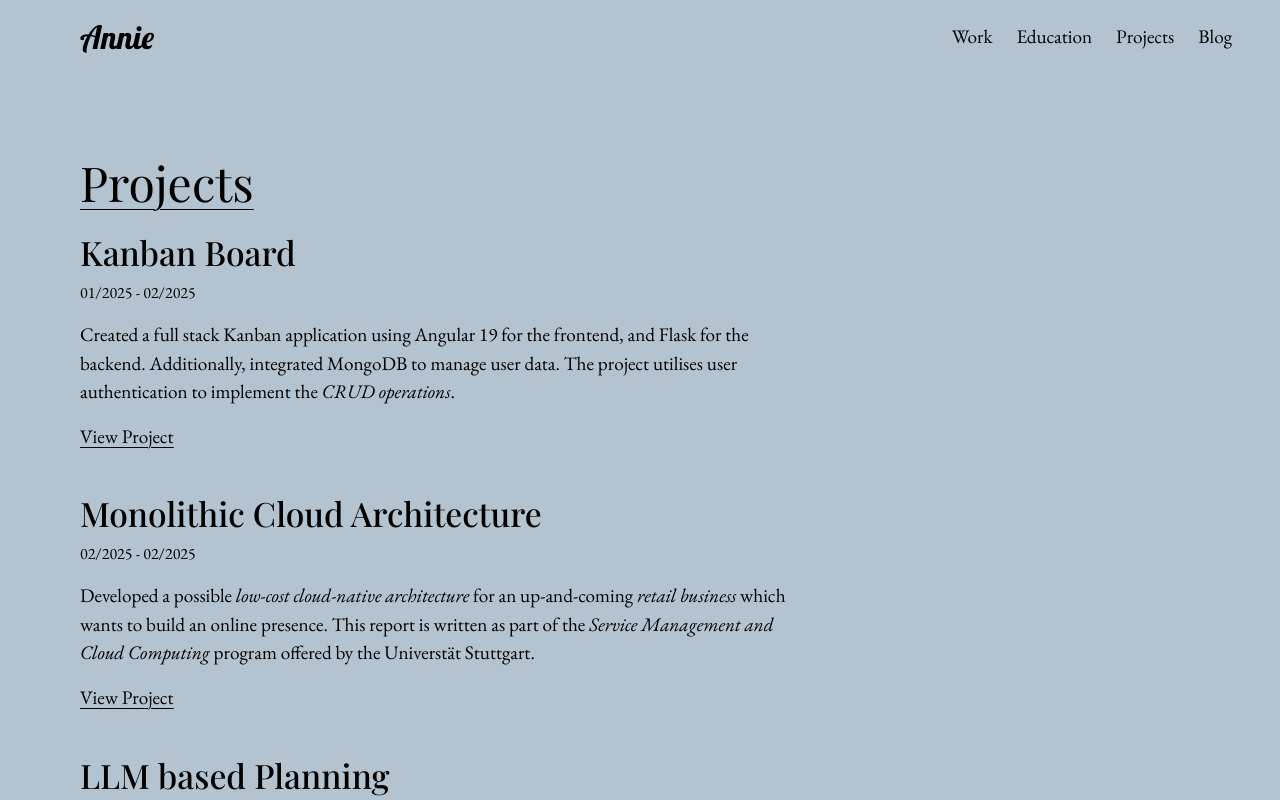
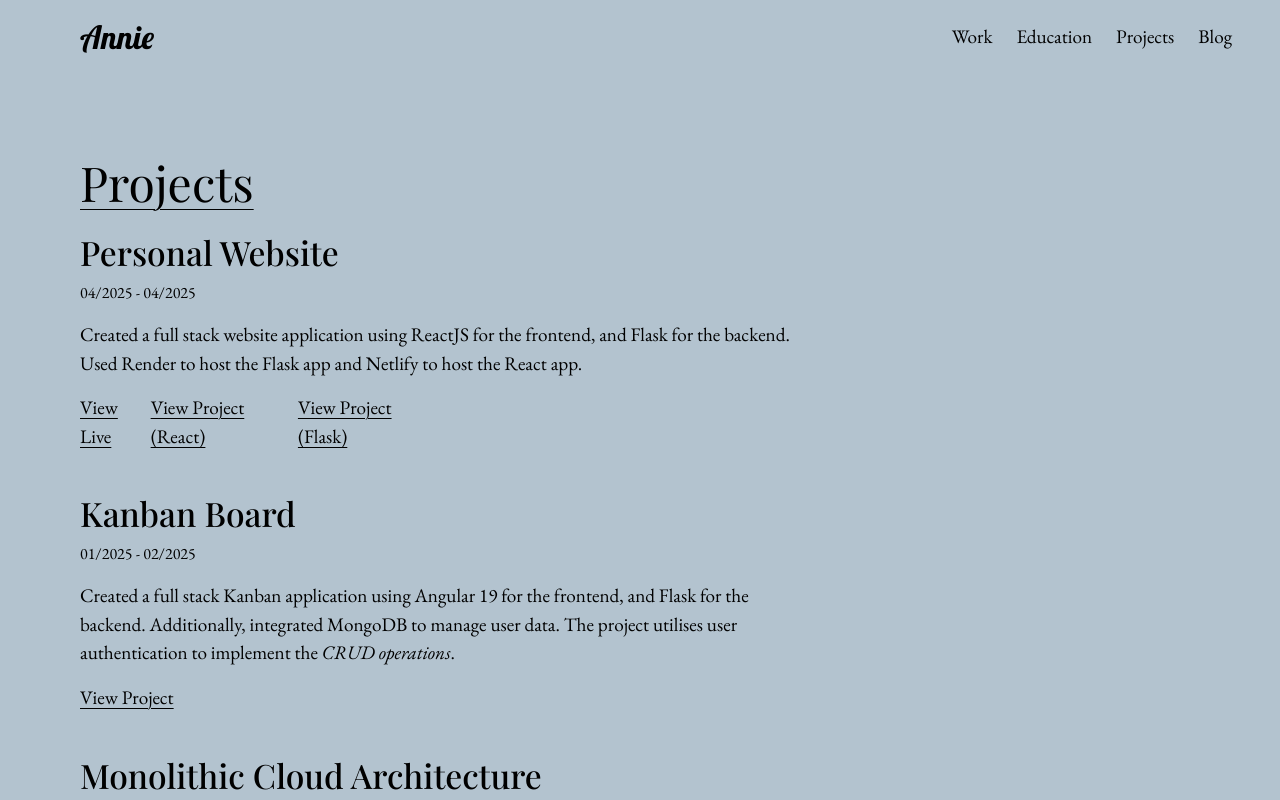
Before and after one commit to anniechakraborty/anniechakraborty.github.io, a React (Create React App) app: page /projects in a window 1280 px wide. Shown: the top 800 px of the page. Built offline with nearby package versions, Linux system fonts and the light colour scheme; a web font is replaced by a local one.

Commit message:
design changes and api inetgration

```diff
--- a/src/components/Blog.js
+++ b/src/components/Blog.js
@@ -1,27 +1,30 @@
 import React, { useEffect, useState } from "react";
 import axios from "axios";
+import LoadingSpinner from "./Spinner";
 
 import "./../styles/BlogProjects.css";
 
 export default function Blog() {
   const [posts, setPosts] = useState([]);
+  const [loading, setLoading] = useState(true);
 
   useEffect(() => {
     const fetchMediumPosts = async () => {
-      try {
-        const res = await axios.get("http://localhost:5000/api/medium-posts");
-        console.log(res.data);
-        setPosts(res.data);
-      } catch (err) {
-        console.error("Error fetching posts data:", err);
-      } finally {
-      }
+      fetch("https://personalwebsitebackend-1772.onrender.com/api/medium-posts")
+    .then((res) => res.json())
+    .then((data) => {
+      console.log(data);
+      setPosts(data);
+      setLoading(false);
+    });
     };
 
     fetchMediumPosts();
   }, []);
 
   const stripHtml = (html) => html.replace(/<[^>]*>/g, ' ');
+
+  if (loading) return <LoadingSpinner />;
 
   return (
     <div className="blogContainer">
--- a/src/components/Footer.js
+++ b/src/components/Footer.js
@@ -5,7 +5,7 @@ export default function Footer(){
     return (
         <div className="footer">
             <div className="about">
-            If you like my work, please connect with me via email or LinkedIn. You can view my work further on GitHub and on my blog.
+            If you like my work, please connect with me via email or LinkedIn. You can view my work further on GitHub, and on my blog.
             </div>
             <h2>Get in touch &#8594;</h2>
             <div className="contact">
@@ -15,6 +15,9 @@ export default function Footer(){
                  / <a href={'https://medium.com/@annie.chakraborty'} target="_blank">Blog</a>
                   / <a href={'https://www.instagram.com/tinybookishreviews/#'} target="_blank">Instagram</a>
             </div>
+            <div className="about my-3">
+            Made with &#9829; | React and Flask
+            </div>
         </div>
     )
 }
--- a/src/components/Projects.js
+++ b/src/components/Projects.js
@@ -6,12 +6,51 @@ export default function Projects() {
     <div className="blogContainer">
       <h2>Projects</h2>
       <div className="postCard">
+        <h3>Personal Website</h3>
+        <p className="publishedDate">04/2025 - 04/2025</p>
+        <p className="summary">
+          Created a full stack website application using ReactJS for the
+          frontend, and Flask for the backend. Used Render to host the Flask app
+          and Netlify to host the React app.
+        </p>
+        <div className="buttons">
+          <a
+            href="https://github.com/anniechakraborty/anniechakraborty.github.io"
+            target="_blank"
+            rel="noopener noreferrer"
+          >
+            View Live
+          </a>
+          <a
+            href="https://github.com/anniechakraborty/anniechakraborty.github.io"
+            target="_blank"
+            rel="noopener noreferrer"
+          >
+            View Project (React)
+          </a>
+          <a
+            href="https://github.com/anniechakraborty/anniechakraborty.github.io"
+            target="_blank"
+            rel="noopener noreferrer"
+          >
+            View Project (Flask)
+          </a>
+        </div>
+      </div>
+      <div className="postCard">
         <h3>Kanban Board</h3>
         <p className="publishedDate">01/2025 - 02/2025</p>
         <p className="summary">
-            Created a full stack Kanban application using Angular 19 for the frontend, and Flask for the backend. Additionally, integrated MongoDB to manage user data. The project utilises user authentication to implement the <em>CRUD operations</em>.
+          Created a full stack Kanban application using Angular 19 for the
+          frontend, and Flask for the backend. Additionally, integrated MongoDB
+          to manage user data. The project utilises user authentication to
+          implement the <em>CRUD operations</em>.
         </p>
-          <a href="https://github.com/anniechakraborty/simpleKanbanBoard" target="_blank" rel="noopener noreferrer">
+        <a
+          href="https://github.com/anniechakraborty/simpleKanbanBoard"
+          target="_blank"
+          rel="noopener noreferrer"
+        >
           View Project
         </a>
       </div>
@@ -19,9 +58,17 @@ export default function Projects() {
         <h3>Monolithic Cloud Architecture </h3>
         <p className="publishedDate">02/2025 - 02/2025</p>
         <p className="summary">
-            Developed a possible <em>low-cost cloud-native architecture</em> for an up-and-coming <em>retail business</em> which wants to build an online presence. This report is written as part of the <em>Service Management and Cloud Computing</em> program offered by the Universtät Stuttgart.
+          Developed a possible <em>low-cost cloud-native architecture</em> for
+          an up-and-coming <em>retail business</em> which wants to build an
+          online presence. This report is written as part of the{" "}
+          <em>Service Management and Cloud Computing</em> program offered by the
+          Universtät Stuttgart.
         </p>
-          <a href="https://medium.com/@annie.chakraborty/implementing-a-monolithic-cloud-architecture-1e9e48e4b47e" target="_blank" rel="noopener noreferrer">
+        <a
+          href="https://medium.com/@annie.chakraborty/implementing-a-monolithic-cloud-architecture-1e9e48e4b47e"
+          target="_blank"
+          rel="noopener noreferrer"
+        >
           View Project
         </a>
       </div>
@@ -29,7 +76,12 @@ export default function Projects() {
         <h3>LLM based Planning</h3>
         <p className="publishedDate">11/2024 - 02/2025</p>
         <p className="summary">
-            Researched the ways <em>Large Language models (or LLMs)</em> can be integrated in <em>planning tasks</em>. Compiled a seminar paper which focused on understanding planning problems in detail, the  existing algorithms and their drawbacks, and the possible ways LLMs and <em>prompting frameworks</em> which can be used to resolve the drawbacks.
+          Researched the ways <em>Large Language models (or LLMs)</em> can be
+          integrated in <em>planning tasks</em>. Compiled a seminar paper which
+          focused on understanding planning problems in detail, the existing
+          algorithms and their drawbacks, and the possible ways LLMs and{" "}
+          <em>prompting frameworks</em> which can be used to resolve the
+          drawbacks.
         </p>
         {/* <a href="https://github.com/anniechakraborty/simpleKanbanBoard" target="_blank" rel="noopener noreferrer">
             View Project
@@ -39,10 +91,19 @@ export default function Projects() {
         <h3>Book Quest</h3>
         <p className="publishedDate">06/2024 - 07/2024</p>
         <p className="summary">
-            The project aims to streamline and enhance the process of book discovery by leveraging the capabilities of NoSQL database MongoDB's Full-Text Search and then see how it fares against SQL database PostgreSQL by comparing the efficiency of query execution and the complexity of query searches supported by both.
-            <br/>Tech stack used: Python, XML, XSLT, MongoDB and PostgreSQL.
+          The project aims to streamline and enhance the process of book
+          discovery by leveraging the capabilities of NoSQL database MongoDB's
+          Full-Text Search and then see how it fares against SQL database
+          PostgreSQL by comparing the efficiency of query execution and the
+          complexity of query searches supported by both.
+          <br />
+          Tech stack used: Python, XML, XSLT, MongoDB and PostgreSQL.
         </p>
-          <a href="https://github.com/anniechakraborty/BookQuest" target="_blank" rel="noopener noreferrer">
+        <a
+          href="https://github.com/anniechakraborty/BookQuest"
+          target="_blank"
+          rel="noopener noreferrer"
+        >
           View Project
         </a>
       </div>
@@ -50,9 +111,17 @@ export default function Projects() {
         <h3>New Bit Level Positional Encryption Algorithm (NBPLEA - Ver 2)</h3>
         <p className="publishedDate">08/2020 - 04/2021</p>
         <p className="summary">
-            As part of my bachelor thesis, I developed a new cryptographic algorithm, using Java as my codebase, that would encrypt and decrypt text files. The spectral analysis showed that the process is free from standard cryptography attacks namely brute force, known plaintext and differential attacks.
+          As part of my bachelor thesis, I developed a new cryptographic
+          algorithm, using Java as my codebase, that would encrypt and decrypt
+          text files. The spectral analysis showed that the process is free from
+          standard cryptography attacks namely brute force, known plaintext and
+          differential attacks.
         </p>
-          <a href="https://ijsrcseit.com/paper/CSEIT217350.pdf" target="_blank" rel="noopener noreferrer">
+        <a
+          href="https://ijsrcseit.com/paper/CSEIT217350.pdf"
+          target="_blank"
+          rel="noopener noreferrer"
+        >
           Read More
         </a>
       </div>
--- /dev/null
+++ b/src/components/Spinner.js
@@ -0,0 +1,13 @@
+import React from "react";
+import "./../styles/Spinner.css";
+
+export default function LoadingSpinner() {
+  return (
+    <div className="spinner-container">
+      <div className="fancy-spinner">
+        <div className="double-bounce1"></div>
+        <div className="double-bounce2"></div>
+      </div>
+    </div>
+  );
+}
--- a/src/styles/BlogProjects.css
+++ b/src/styles/BlogProjects.css
@@ -35,11 +35,18 @@ h3{
     color: black;
 }
 
-.summary{
+.summary, .summary a{
     font-size: 1.2em;
+    text-decoration: none;
 }
 
-.blogContainer a {
+.buttons{
+    width: 50%;
+    display: flex;
+    justify-content: space-between;
+}
+
+.buttons a, .blogContainer a {
     transition: color 0.2s ease;
     /* Font properties*/
     font-family: "EB Garamond", serif;
@@ -53,7 +60,7 @@ h3{
     text-underline-offset: 4px;
 }
 
-.blogContainer a:hover {
+.buttons a:hover, .blogContainer a:hover {
     color: #0073b1;
     /* LinkedIn blue ;) */
 }
--- a/src/styles/Home.css
+++ b/src/styles/Home.css
@@ -42,12 +42,26 @@
     margin: 4em 0;
 }
 
+.fly_up_text {
+    opacity: 0;
+    transform: translateY(30px);
+    animation: flyUp 1.5s ease-out forwards;
+}
+
+@keyframes flyUp {
+    to {
+        opacity: 1;
+        transform: translateY(0);
+    }
+}
+
+
 @media screen and (max-width: 890px) {
-    .introHeader{
+    .introHeader {
         font-size: 1.9em;
     }
 
-    .about{
+    .about {
         font-size: 1.1em;
     }
 }
--- /dev/null
+++ b/src/styles/Spinner.css
@@ -0,0 +1,39 @@
+.spinner-container {
+    display: flex;
+    justify-content: center;
+    align-items: center;
+    min-height: 90vh;
+  }
+
+  .fancy-spinner {
+    width: 60px;
+    height: 60px;
+    position: relative;
+  }
+
+  .double-bounce1,
+  .double-bounce2 {
+    width: 100%;
+    height: 100%;
+    border-radius: 50%;
+    background-color: #4e9af1;
+    opacity: 0.6;
+    position: absolute;
+    top: 0;
+    left: 0;
+
+    animation: bounce 2s infinite ease-in-out;
+  }
+
+  .double-bounce2 {
+    animation-delay: -1s;
+  }
+
+  @keyframes bounce {
+    0%, 100% {
+      transform: scale(0.0);
+    }
+    50% {
+      transform: scale(1.0);
+    }
+  }
```
Also changed, not shown: src/components/Home.js (+4 -4 lines). Lines whose indentation alone changed are shown as unchanged.
